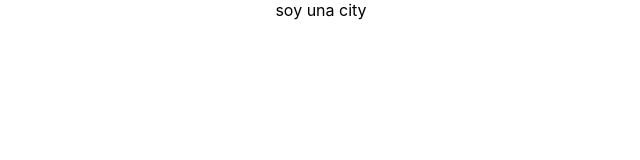
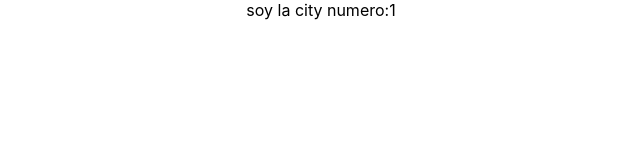
Before and after one commit to Cymbal-Axel/weather-app, a React (Create React App) app: page /city/1 in a window 1280 px wide. Shown: the top 160 px of the page, without its empty margins (319-959 px from the left). Built offline with nearby package versions, Linux system fonts and the light colour scheme.

Commit message:
probando pasarle valor al :cityId en Linea 60 y mostrarlo en el componente City

```diff
--- a/src/App.js
+++ b/src/App.js
@@ -57,7 +57,7 @@ function App() {
         <Route path={"/"} element={<Nav onSearch={onSearch}/>}/>
         <Route exact path={"/"} element={<Cards cities={cities} onClose={onClose}/>}/>
         <Route exact path={"/About"} element={<About />}/>
-        <Route path={"/city/:cityId"} element={<City />}/>
+        <Route path={"/city/:cityId"} element={<City/>}/>
       </Routes>
     </div>
   );
--- a/src/components/City.jsx
+++ b/src/components/City.jsx
@@ -1,9 +1,12 @@
 import React from 'react';
+import {useParams} from 'react-router-dom';
 
 
-export default function City(){
+export default function City(props){
+
+    let params = useParams();
     return(
-        <div>soy una city</div>
+        <div>soy la city numero:{params.cityId}</div>
     )
 }
 
```
